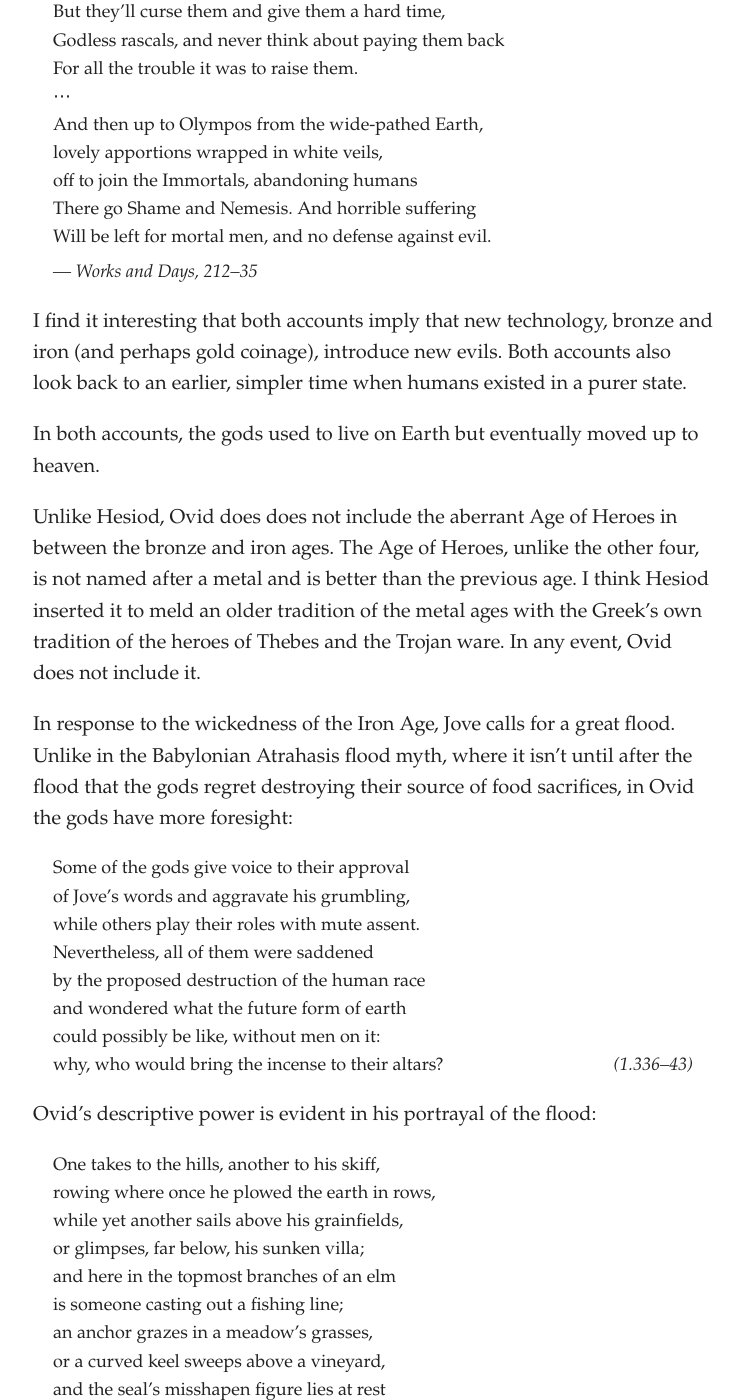
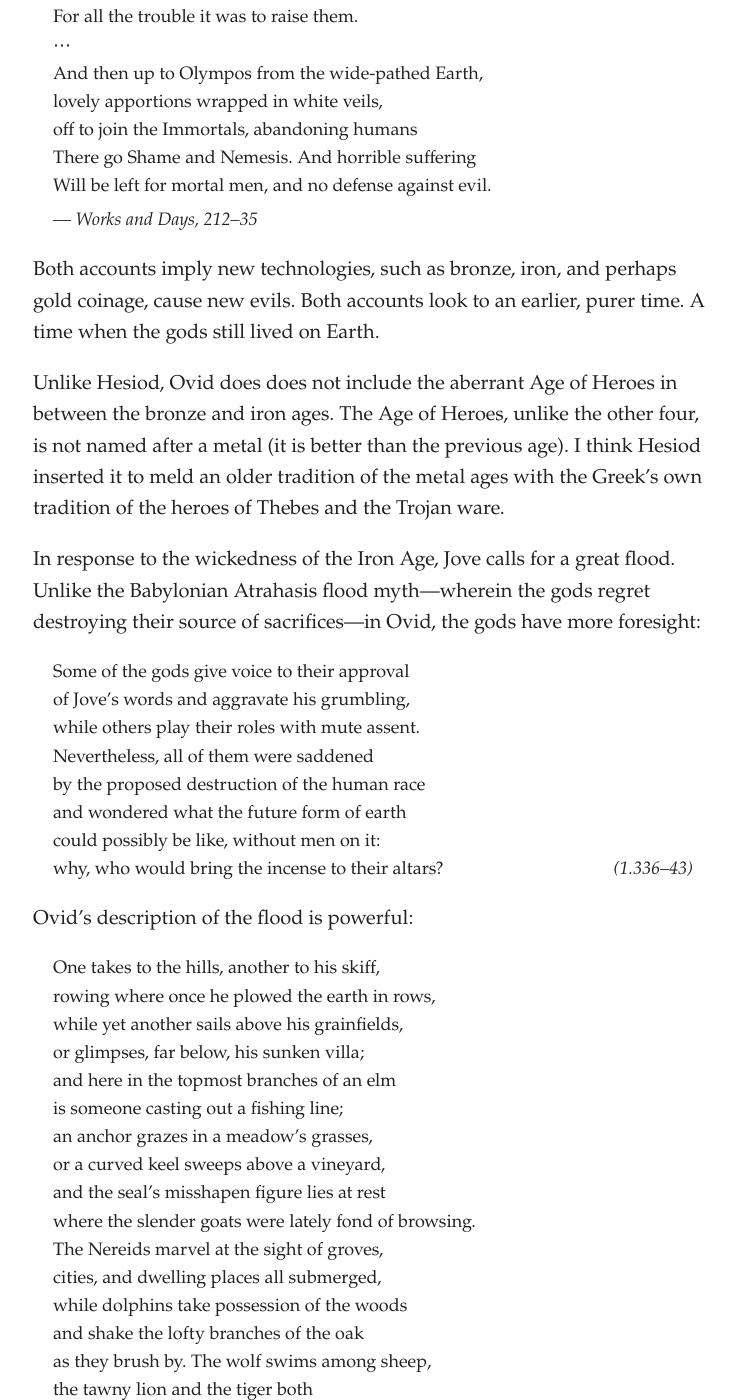
Before and after one commit to artsandmetaphysics/goodlifeodyssey, a Jekyll site: the page built from _documents/metamorphoses.md, in a window 1280 px wide and 1400 px high, scrolled down 8577 px. Shown: the whole window, without its empty margins (267-1009 px from the left). Built offline with Jekyll 4.4.1, drawn with Linux system fonts in a browser that asks for light colours; some of the changed text lies outside the part shown.

Commit message:
Improve Ovid notes

```diff
--- a/_documents/metamorphoses.md
+++ b/_documents/metamorphoses.md
@@ -253,15 +253,13 @@
 <p>and to the mountain peaks that lie below</p>
 <p>the morning’s rays; and Zephyr took his place</p>
 <p>on the western shores warmed by the setting sun.</p>
-<p>the frozen north and Scythia were seized</p>
+<p>The frozen north and Scythia were seized</p>
 <p>by bristling Boreas; the lands opposite,</p>
 <p>continually drenched by fog and rain,</p>
 <p>are where the south wind, known as Auster, dwells. <cite>(1.78–92)</cite></p>
 </blockquote>
 
-After creation, Ovid describes the four ages of man. It is similar to Hesiod’s ages of man in _Works and Days_:
-
-Here are the vices of the Iron Age:
+After creation, Ovid describes the four ages of man. It is similar to Hesiod’s ages of man in _Works and Days_. Here are the vices of the Iron Age:
 
 <blockquote class="poetry">
 <p>Now men demand that the rich earth provide</p>
@@ -305,13 +303,11 @@
 <cite>— Works and Days, 212–35</cite>
 </blockquote>
 
-I find it interesting that both accounts imply that new technology, bronze and iron (and perhaps gold coinage), introduce new evils. Both accounts also look back to an earlier, simpler time when humans existed in a purer state.
+Both accounts imply new technologies, such as bronze, iron, and perhaps gold coinage, cause new evils. Both accounts look to an earlier, purer time. A time when the gods still lived on Earth.
 
-In both accounts, the gods used to live on Earth but eventually moved up to heaven.
+Unlike Hesiod, Ovid does does not include the aberrant Age of Heroes in between the bronze and iron ages. The Age of Heroes, unlike the other four, is not named after a metal (it is better than the previous age). I think Hesiod inserted it to meld an older tradition of the metal ages with the Greek’s own tradition of the heroes of Thebes and the Trojan ware.
 
-Unlike Hesiod, Ovid does does not include the aberrant Age of Heroes in between the bronze and iron ages. The Age of Heroes, unlike the other four, is not named after a metal and is better than the previous age. I think Hesiod inserted it to meld an older tradition of the metal ages with the Greek’s own tradition of the heroes of Thebes and the Trojan ware. In any event, Ovid does not include it.
-
-In response to the wickedness of the Iron Age, Jove calls for a great flood. Unlike in the Babylonian Atrahasis flood myth, where it isn’t until after the flood that the gods regret destroying their source of food sacrifices, in Ovid the gods have more foresight:
+In response to the wickedness of the Iron Age, Jove calls for a great flood. Unlike the Babylonian Atrahasis flood myth—wherein the gods regret destroying their source of sacrifices—in Ovid, the gods have more foresight:
 
 <blockquote class="poetry">
 <p>Some of the gods give voice to their approval</p>
@@ -324,7 +320,7 @@
 <p>why, who would bring the incense to their altars? <cite>(1.336–43)</cite></p>
 </blockquote>
 
-Ovid’s descriptive power is evident in his portrayal of the flood:
+Ovid’s description of the flood is powerful:
 
 <blockquote class="poetry">
 <p>One takes to the hills, another to his skiff,</p>
@@ -385,7 +381,7 @@
 <p>originate from these opposing sources <cite>(1.595–8)</cite></p>
 </blockquote>
 
-The python is among the forms that are generated, and Ovid tells the tale of Apollo killing the Python (and establishing the Pythian games to ensure memory of his great dead). Next, Ovid weaves in the first rape story of the _Metamorphoses_:
+The Python is among the forms that are generated, and Ovid tells the tale of Apollo killing the Python (and establishing the Pythian games to ensure memory of his great dead). Next, Ovid weaves in the first rape story of the _Metamorphoses_:
 
 <blockquote class="poetry">
 <p>Daphne, the daughter of the river god</p>
@@ -409,9 +405,9 @@
 <p>your glory is so much less than mine!” <cite>(1.628–46)</cite></p>
 </blockquote>
 
-Ovid’s ability to weave one story into the next makes the Metamorphoses a joy to read. Here, Apollo’s pride at defeating the Python causes him to foolishly boast, propelling us into the next story while also presenting a compelling example of overconfidence after accomplishment.
+Ovid’s ability to weave one story into the next makes the Metamorphoses a joy to read. Here, Apollo’s pride at defeating the Python causes him to foolishly boast, propelling us into the next story while also presenting a compelling example of overconfidence.
 
-Daphne escapes, but Io is less fortunate. After Jove rapes her he turns her into a cow to hider her from. Juno, knowing as much, convinces Jove to give her the cow and places Argus to watch over her:
+Daphne escapes, but Io is less fortunate. Jove rapes her, and then he turns her into a cow to hide her from Juno, who, knowing as much, convinces him to hand over the cow.  Juno places Argus to watch over her:
 
 <blockquote class="poetry">
 <p>… Argus, the watchman with a hundred eyes:</p>
@@ -430,7 +426,7 @@
 <p>and our sorrows must go on forever.” <cite>(1.916–9)</cite></p>
 </blockquote>
 
-Jove can not bear to watch her pain, so he sends Mercury to kill Argus. He tells Argus a tail to make him fall asleep:
+Jove can’t bear to watch her pain, so he sends Mercury to kill Argus. Mercury lulls Argus to sleep with a tale:
 
 <blockquote class="poetry">
 <p>Now Mercury was ready to continue [his story]</p>
@@ -452,7 +448,7 @@
 
 Many of Ovid’s stories explain the origin of species (especially of birds), rivers, springs, and constellations.
 
-As an interesting note, the tale that Mercury tells Argus is about the rape of Syrinx; a commentator observed that rape is so common that the story was dull enough to put Argus to sleep (although his wand may have helped too).
+Note that the tale that Mercury tells Argus is about the rape of Syrinx; rape is so common that the story puts Argus to sleep (although his wand may have helped too).
 
 ## Book II
 
```
Also changed, not shown: other parts of _documents/metamorphoses.md (+2 -2 lines), documents/metamorphoses.md (+13 -17 lines).
